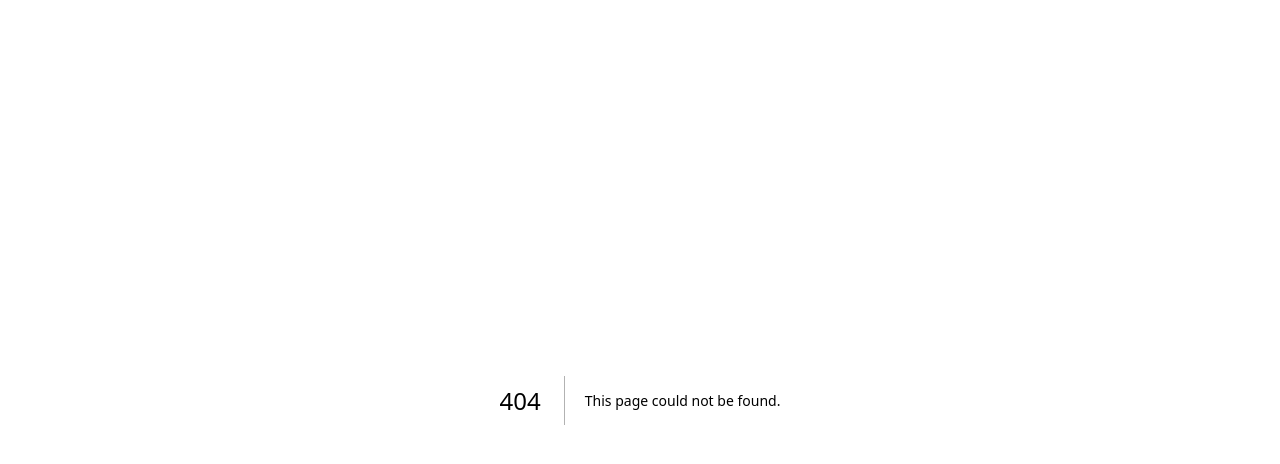
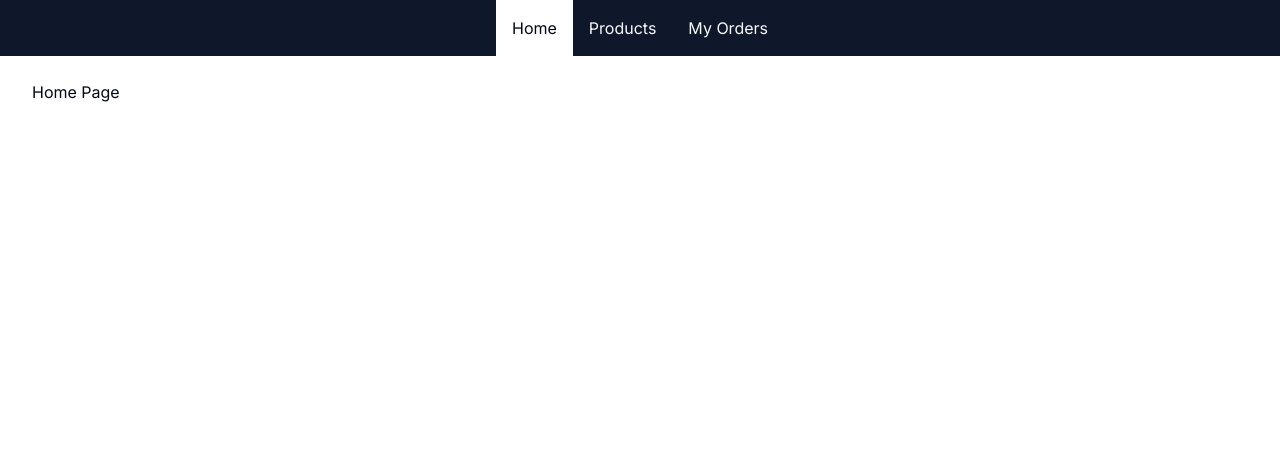
Before and after one commit to sriram2k4/ecommerce-store-nextjs, a Next.js app: page / in a window 1280 px wide. Before the commit this address had no page. Shown: the top 464 px of the page. Built offline with nearby package versions, Linux system fonts and the light colour scheme.

Commit message:
customer dashboard

```diff
--- /dev/null
+++ b/src/app/(customer)/layout.tsx
@@ -0,0 +1,20 @@
+import { Nav, NavLink } from '@/components/Nav';
+
+export const dynamic = 'force-dynamic';
+
+export default function AdminLayout({
+  children,
+}: Readonly<{
+  children: React.ReactNode;
+}>) {
+  return (
+    <>
+      <Nav>
+        <NavLink href='/'>Home</NavLink>
+        <NavLink href='/products'>Products</NavLink>
+        <NavLink href='/orders'>My Orders</NavLink>
+      </Nav>
+      <div className='container my-6'>{children}</div>
+    </>
+  );
+}
--- /dev/null
+++ b/src/app/(customer)/orders/page.tsx
@@ -0,0 +1,3 @@
+export default function Order() {
+  return <h1>Order Page</h1>;
+}
--- /dev/null
+++ b/src/app/(customer)/page.tsx
@@ -0,0 +1,3 @@
+export default function HomePage() {
+  return <h1>Home Page</h1>;
+}
--- /dev/null
+++ b/src/app/(customer)/products/page.tsx
@@ -0,0 +1,3 @@
+export default function Product() {
+  return <h1>Product Page</h1>;
+}
--- a/src/app/layout.tsx
+++ b/src/app/layout.tsx
@@ -1,15 +1,13 @@
-import type { Metadata } from "next";
-import { Inter } from "next/font/google";
-import { cn } from "@/lib/utils";
-import "./globals.css";
+import type { Metadata } from 'next';
+import { Inter } from 'next/font/google';
+import { cn } from '@/lib/utils';
+import './globals.css';
 
-const inter = Inter({ subsets: ["latin"],
-  variable: "--font-sans",
-});
+const inter = Inter({ subsets: ['latin'], variable: '--font-sans' });
 
 export const metadata: Metadata = {
-  title: "Ecommerce Store",
-  description: "Generated by create next app",
+  title: 'Ecommerce Store',
+  description: 'Generated by create next app',
 };
 
 export default function RootLayout({
@@ -18,10 +16,15 @@
   children: React.ReactNode;
 }>) {
   return (
-    <html lang="en">
-      <body className={
-        cn("min-h-screen bg-background font-sans antialiased", inter.variable)
-      }>{children}</body>
+    <html lang='en'>
+      <body
+        className={cn(
+          'min-h-screen bg-background font-sans antialiased',
+          inter.variable
+        )}
+      >
+        {children}
+      </body>
     </html>
   );
 }
```
Also changed, not shown: 1 other file (tests, documents, lock files or other folders).
